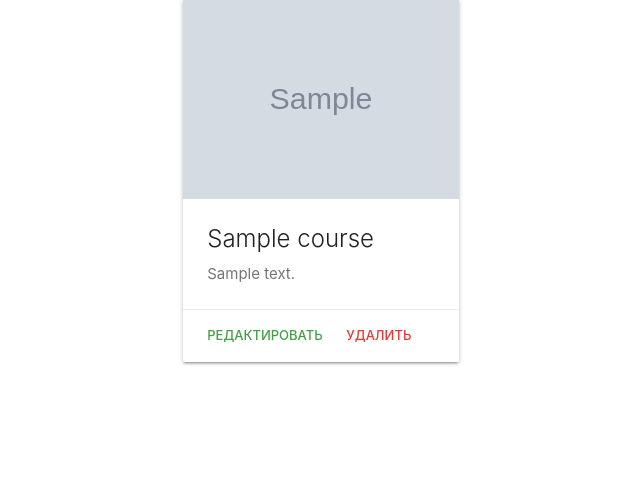
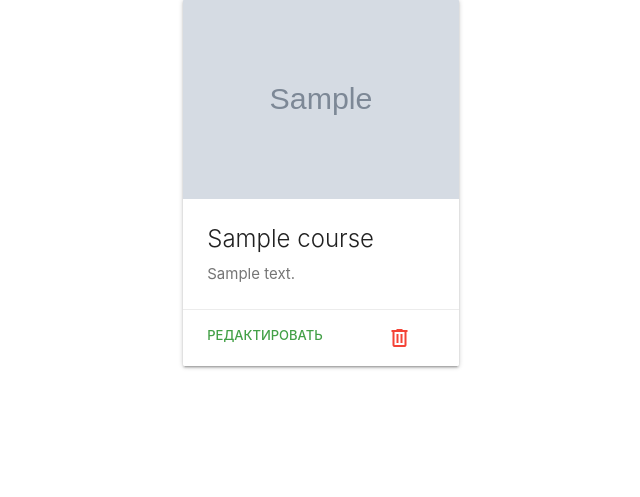
Before and after one commit to aslbnv/educon, a Django app: page /courses/mycourses in a window 1280 px wide. Shown: the part 172-669 px from the top of the page, without its empty margins (20-660 px from the left). Run offline with Django 3.2, Linux system fonts and the light colour scheme; a user stored in the database is signed in; tables that the repository leaves empty hold one stand-in row (values such as "Sample post"); grey boxes marked "Sample" are stand-in pictures; parts of the project's set-up code (start-up, migrations or seed data) failed here and were passed over; some libraries are stand-ins or nearby versions.

Commit message:
improve icons

```diff
--- a/education_portal/education_portal/templates/base.html
+++ b/education_portal/education_portal/templates/base.html
@@ -8,6 +8,7 @@
 
     <!-- CSS -->
     <link href="https://fonts.googleapis.com/icon?family=Material+Icons" rel="stylesheet" />
+    <link rel="stylesheet" href="https://fonts.googleapis.com/css2?family=Material+Symbols+Outlined:opsz,wght,FILL,GRAD@20..48,100..700,0..1,-50..200" />
     <link href="{% static 'css/materialize.css' %}" type="text/css" rel="stylesheet" media="screen,projection" />
     <link href="{% static 'css/style.css' %}" type="text/css" rel="stylesheet" media="screen,projection" />
 </head>
--- a/education_portal/education_portal/templates/classroom/mycourses.html
+++ b/education_portal/education_portal/templates/classroom/mycourses.html
@@ -35,7 +35,9 @@
                     </div>
                     <div class="col s6">
                         <a href="{% url 'delete-course' course.id %}" class="right red-text text-darken-1">
-                            <span style="font-weight: 500; font-size: 13;">Удалить</span>
+                            <span style="font-weight: 500; font-size: 13;">
+                                <i class="material-symbols-outlined red-text">delete</i>
+                            </span>
                         </a>
                     </div>
                 </div>
```
